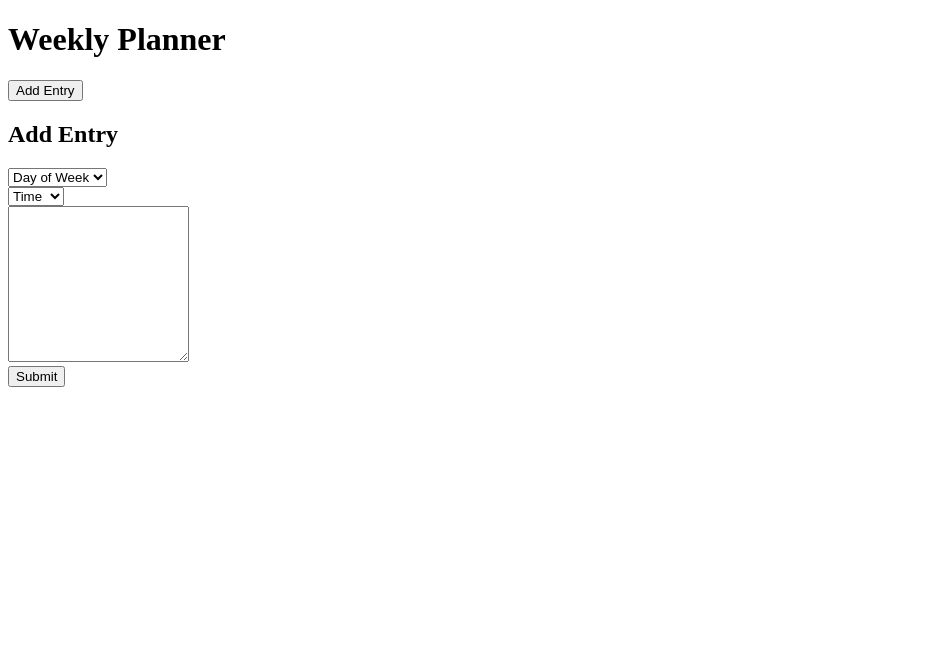
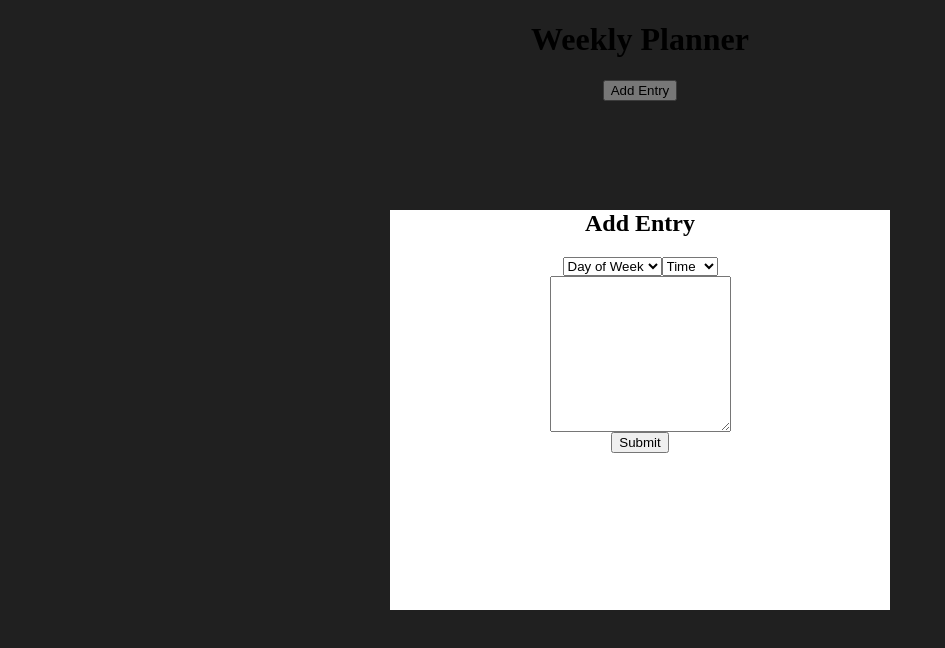
Before and after one commit to JimmyTran1206/week-planner, a website: page index.html in a window 1280 px wide. Shown: the whole page, without its empty margins (0-945 px from the left). Drawn offline with Linux system fonts and the light colour scheme.

Commit message:
2nd Session Kevin

```diff
--- a/index.html
+++ b/index.html
@@ -26,7 +26,7 @@
         <form action="#" class="add-entry-form">
           <!-- form header         -->
           <h2 class="form-header">Add Entry</h2>
-
+          <div class="overlay hidden"></div>
           <div class="row">
             <div class="day-of-week">
               <select name="day-of-week" id="day-of-week">
--- a/styles.css
+++ b/styles.css
@@ -0,0 +1,38 @@
+body {
+  background-color: #404040;
+  margin: 0 auto;
+}
+
+.row {
+  display: flex;
+  justify-content: center;
+}
+
+main {
+  display: flex;
+  justify-content: center;
+}
+
+h2 {
+  text-align: center;
+}
+
+.modal-container {
+  background-color: rgba(0, 0, 0, 0.5);
+  display: flex;
+  align-items: center;
+  justify-content: center;
+  height: 100vh;
+  width: 100vw;
+  position: fixed;
+  top: 0;
+  bottom: 0;
+  left: 0;
+  right: 0;
+}
+
+.add-entry-form {
+  background-color: white;
+  width: 500px;
+  height: 400px;
+}
```
Also changed, not shown: 1 other file.
